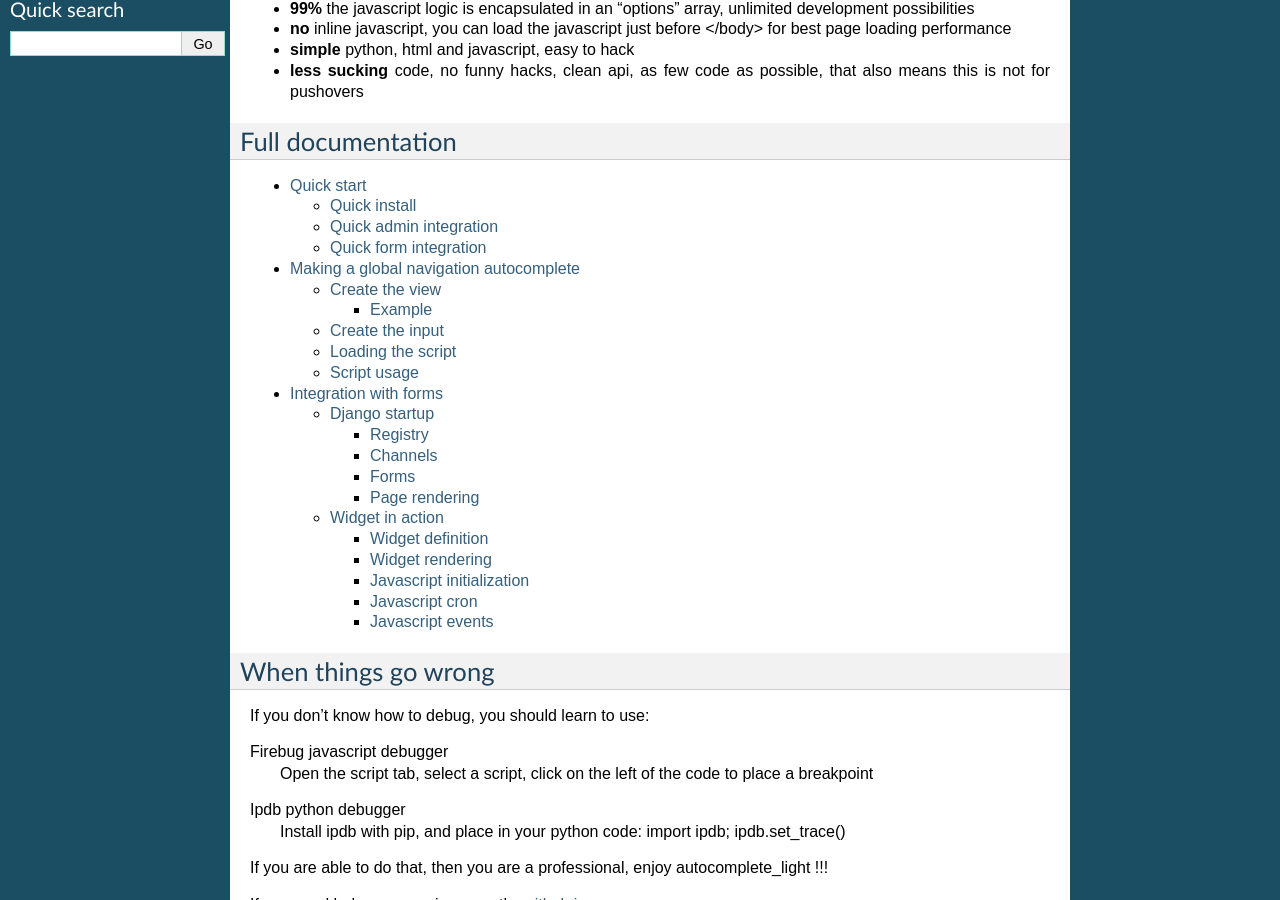
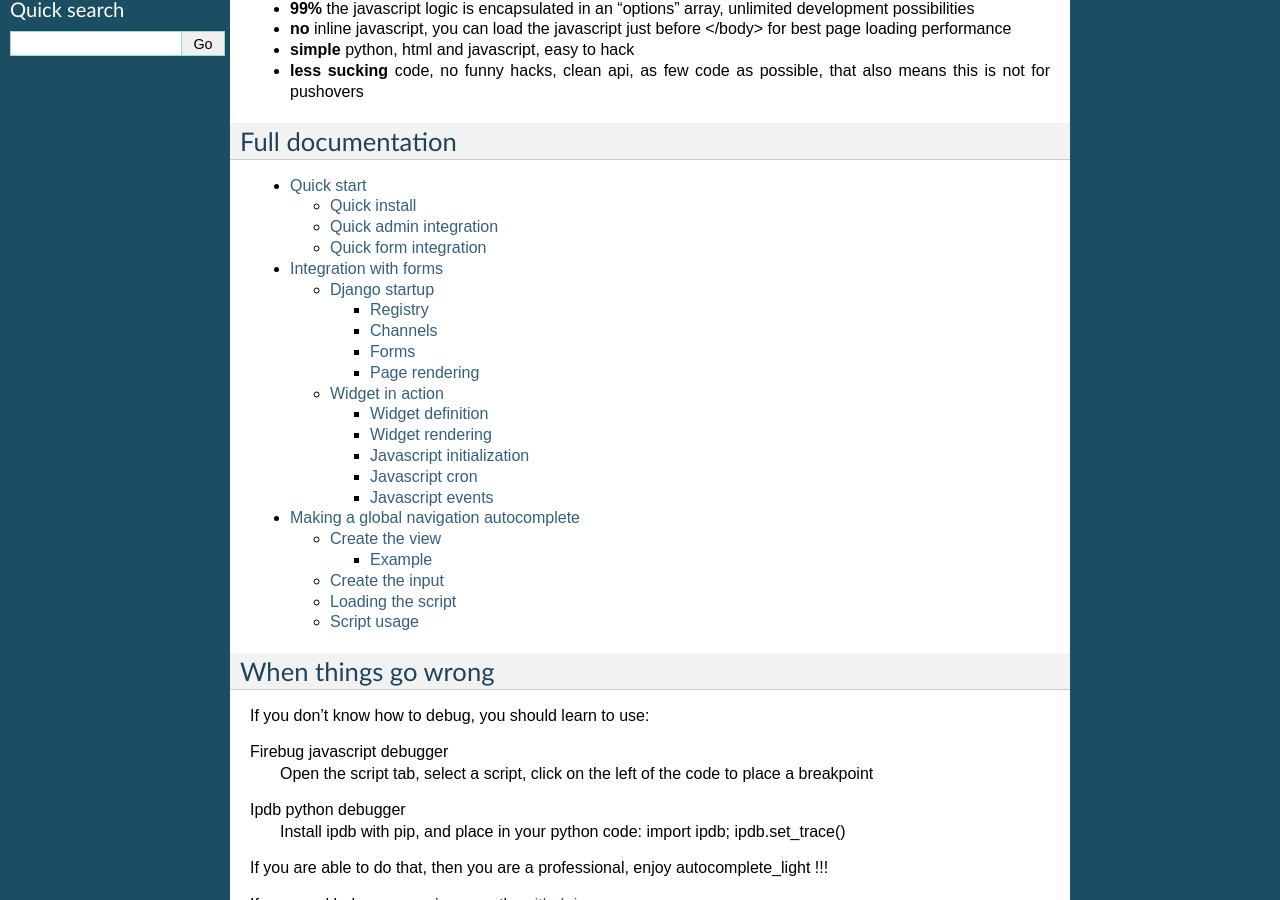
Before and after one commit to yourlabs/django-autocomplete-light, a Sphinx documentation site: the page built from docs/source/index.rst, in a window 1280 px wide and 900 px high, scrolled down 312 px. Built offline with Sphinx 7.4.7, drawn with Linux system fonts in a browser that asks for light colours.

Commit message:
Toc order

```diff
--- a/docs/source/index.rst
+++ b/docs/source/index.rst
@@ -30,8 +30,8 @@ Full documentation
    :maxdepth: 3
 
    quick
+   forms
    navigation
-   forms
 
 When things go wrong
 --------------------
```
